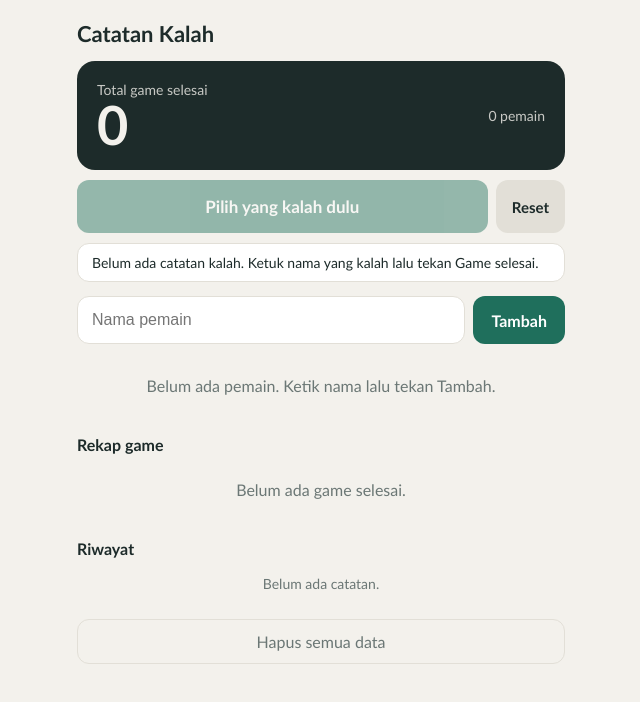
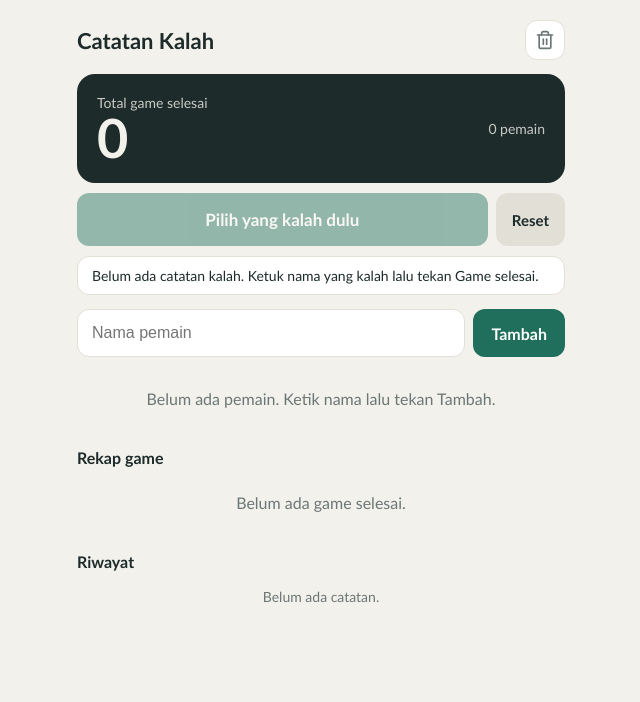
Before and after one commit to GitDaniel-7/SengKalah, a plain HTML site: page index.html in a window 1280 px wide. Shown: the whole page, without its empty margins (319-959 px from the left). Drawn offline with Linux system fonts and the light colour scheme.

Commit message:
Add files via upload
ganti tombolnya aja

```diff
--- a/index.html
+++ b/index.html
@@ -10,7 +10,10 @@ box-sizing:border-box;padding-top:env(safe-area-inset-top,0px);padding-bottom:en
 @media (prefers-color-scheme:dark){:root:not([data-theme="light"]){--bg:#141a19;--card:#1e2726;--ink:#eef2f1;--mute:#93a19e;--line:#2c3836;--acc:#ef5a4e;--acc-bg:#331c1a;--acc-ink:#1a0806;--ok:#4cc2a5}}
 *{box-sizing:border-box}
 body{margin:0;background:var(--bg);color:var(--ink);font-family:"Trebuchet MS","Segoe UI",system-ui,sans-serif;max-width:520px;margin-inline:auto;padding:16px}
-h1{font-size:22px;margin:4px 0 14px}
+.hdr{display:flex;align-items:center;justify-content:space-between;margin:4px 0 14px}
+h1{font-size:22px;margin:0}
+.trash{width:40px;height:40px;display:grid;place-items:center;background:var(--card);border:1.5px solid var(--line);color:var(--mute);border-radius:12px;transition:color .15s,border-color .15s}
+.trash:hover,.trash:active{color:var(--acc);border-color:var(--acc)}
 .total{background:var(--ink);color:var(--bg);border-radius:18px;padding:18px 20px;display:flex;justify-content:space-between;align-items:center}
 .total b{font-size:54px;line-height:1;font-weight:800}
 .total span{font-size:14px;opacity:.8}
@@ -51,7 +54,6 @@ h2{font-size:16px;margin:22px 0 8px}
 .gbtn:disabled{opacity:.45;cursor:not-allowed}
 .greset{padding:0 16px;background:var(--line);color:var(--ink);font-weight:700;font-size:15px}
 .top{margin-top:10px;padding:10px 14px;border-radius:12px;background:var(--card);border:1px solid var(--line);font-size:14px}.top b{color:var(--acc)}
-.reset{margin-top:18px;width:100%;padding:12px;background:none;border:1.5px solid var(--line);color:var(--mute)}
 button:focus-visible,input:focus-visible{outline:3px solid var(--ok);outline-offset:2px}
 
 dialog{border:1px solid var(--line);border-radius:18px;background:var(--card);color:var(--ink);padding:18px;width:min(320px,90vw);box-shadow:0 12px 32px rgba(0,0,0,.28)}
@@ -65,7 +67,17 @@ dialog input[type="number"]{font-size:24px;text-align:center}
 </style>
 </head>
 <body>
-<h1>Catatan Kalah</h1>
+<div class="hdr">
+  <h1>Catatan Kalah</h1>
+  <button class="trash" id="reset" aria-label="Hapus semua data" title="Hapus semua data">
+    <svg width="20" height="20" viewBox="0 0 24 24" fill="none" stroke="currentColor" stroke-width="2" stroke-linecap="round" stroke-linejoin="round" aria-hidden="true">
+      <polyline points="3 6 5 6 21 6"></polyline>
+      <path d="M19 6v14a2 2 0 0 1-2 2H7a2 2 0 0 1-2-2V6m3 0V4a2 2 0 0 1 2-2h4a2 2 0 0 1 2 2v2"></path>
+      <line x1="10" y1="11" x2="10" y2="17"></line>
+      <line x1="14" y1="11" x2="14" y2="17"></line>
+    </svg>
+  </button>
+</div>
 <div class="total"><div><span>Total game selesai</span><br><b id="tg">0</b></div><span id="tp">0 pemain</span></div>
 <div class="gbar"><button class="gbtn" id="gDone" disabled>Pilih yang kalah dulu</button><button class="greset" id="gReset" aria-label="Reset skor game">Reset</button></div>
 <div class="top" id="top"></div>
@@ -75,7 +87,6 @@ dialog input[type="number"]{font-size:24px;text-align:center}
 <div id="rec"></div>
 <h2>Riwayat</h2>
 <ul class="log" id="log"></ul>
-<button class="reset" id="reset">Hapus semua data</button>
 
 <dialog id="cntDlg">
   <form method="dialog" id="cntForm">
```
